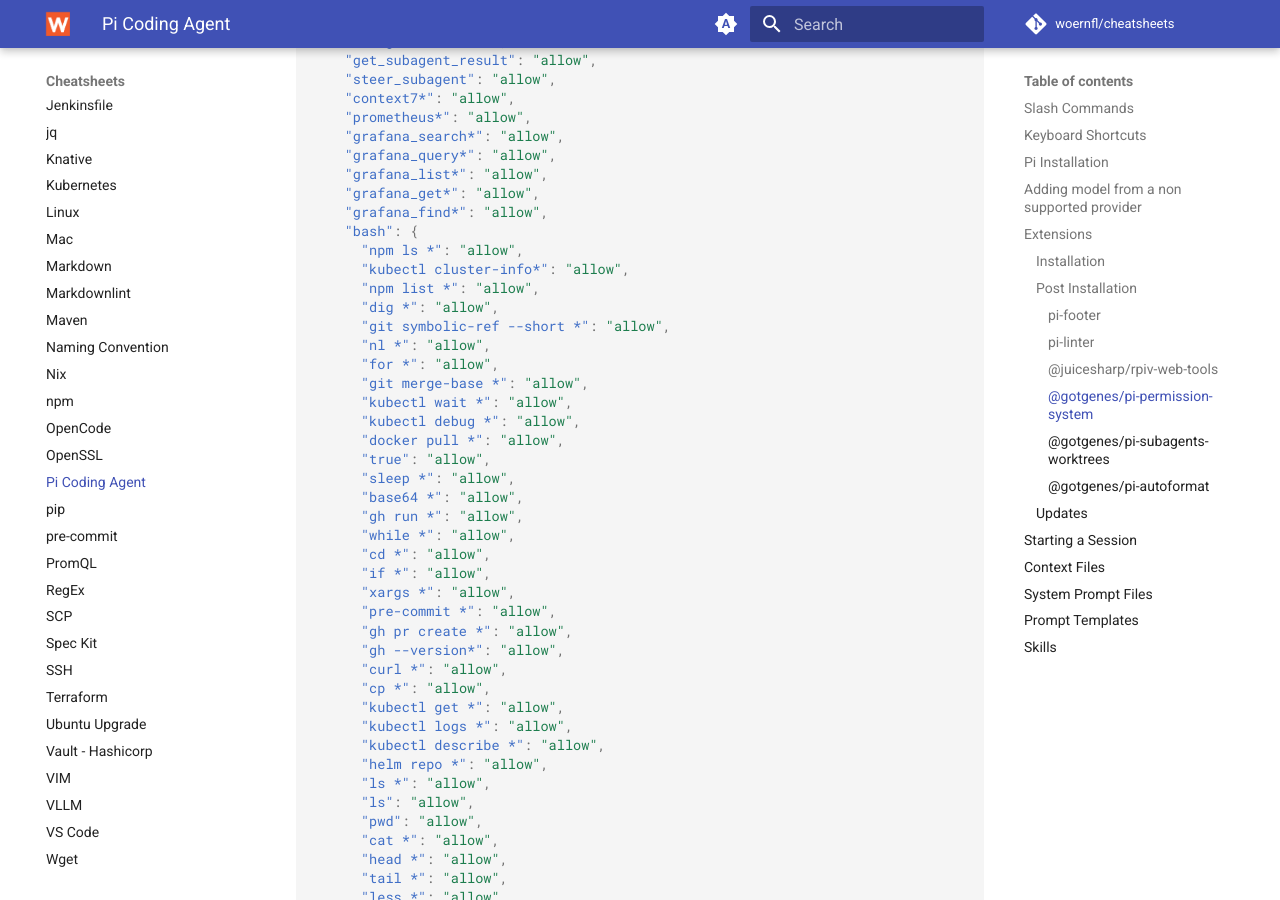
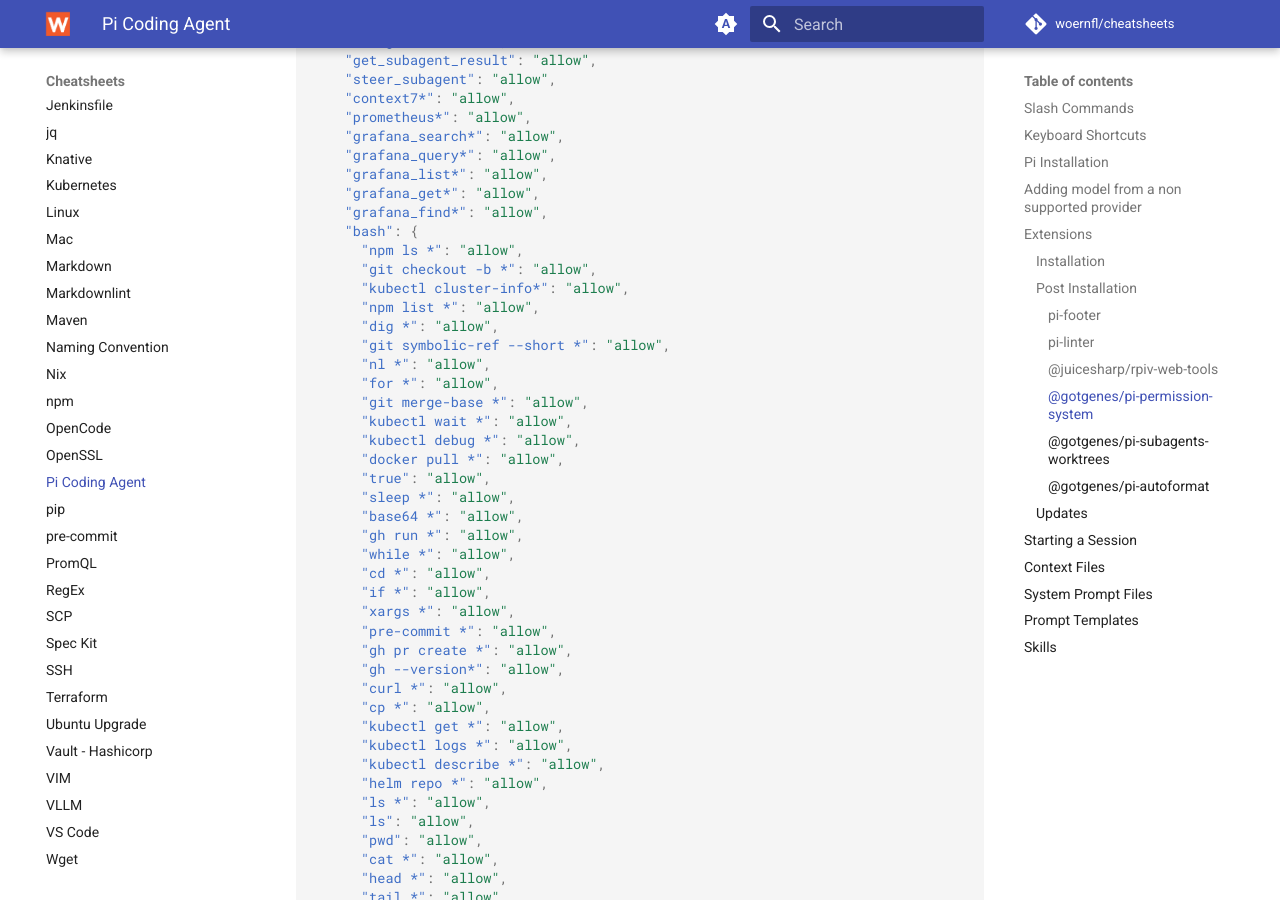
Before and after one commit to woernfl/cheatsheets, an MkDocs documentation site: the page built from docs/pi.md, in a window 1280 px wide and 900 px high, scrolled down 7352 px. Built offline with MkDocs 1.6.1 and Material for MkDocs 9.7.7, drawn with Linux system fonts in a browser that asks for light colours; comment, search, counter and statistics services are not loaded.

Commit message:
Allow 'git checkout -b *' command in bash section (#475)

```diff
--- a/docs/pi.md
+++ b/docs/pi.md
@@ -348,6 +348,7 @@ File to modify: `~/.pi/agent/extensions/pi-permission-system/config.json`:
     "grafana_find*": "allow",
     "bash": {
       "npm ls *": "allow",
+      "git checkout -b *": "allow",
       "kubectl cluster-info*": "allow",
       "npm list *": "allow",
       "dig *": "allow",
```
